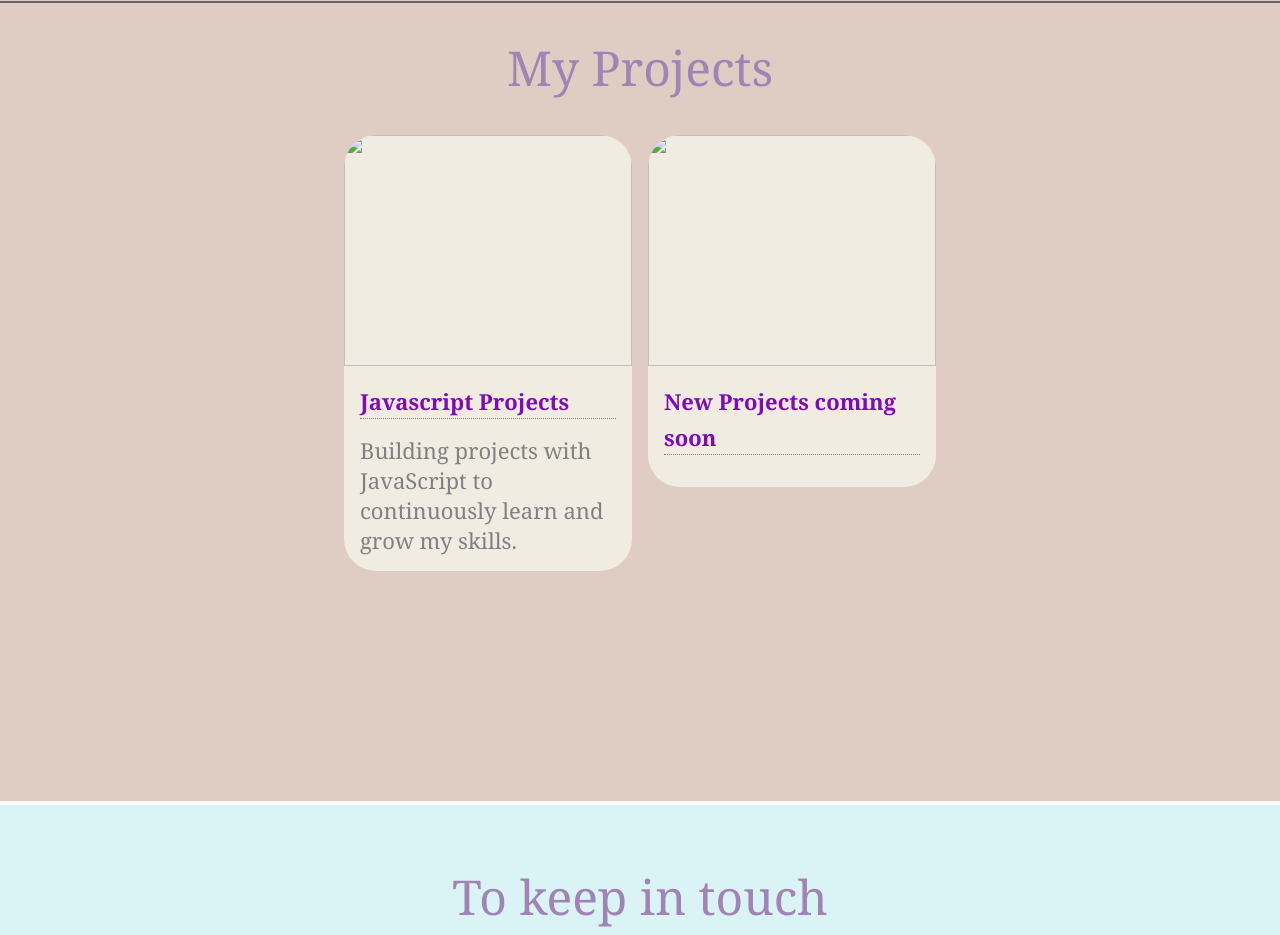
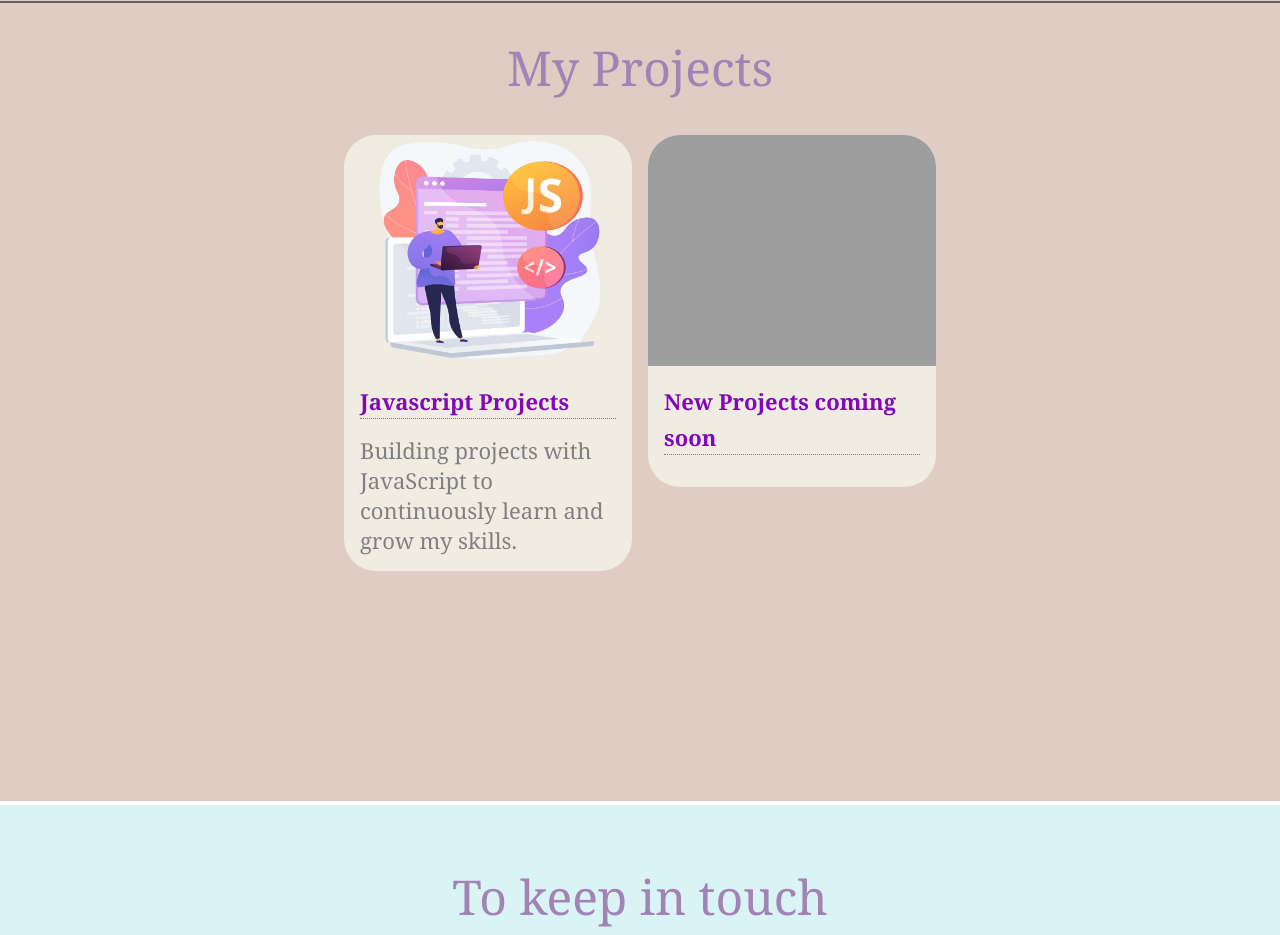
Before and after one commit to misi9/Misida-Krakulli-Web-Page, a plain HTML site: page index.html in a window 1280 px wide. Shown: the part 1699-2634 px from the top of the page. Drawn offline with Linux system fonts and the light colour scheme; the site is published under a folder, as on GitHub Pages, so addresses that start at the root find nothing.

Commit message:
Update index.html

```diff
--- a/index.html
+++ b/index.html
@@ -85,7 +85,7 @@
             <div class="row">
                 <div class="card">
                     <figure>
-                        <img src="/homepage/images-homepage/freepik__expand__12952.png" alt="" />
+                        <img src="homepage/images-homepage/freepik__expand__12952.png" alt="" />
                       </figure>
                       <div class="card-body">
                         <h5><a href="../javascript-projects/index-js.html" target="_blank">Javascript Projects</a></h5>
@@ -95,7 +95,7 @@
 
                 <div class="card">
                     <figure>
-                        <img src="/homepage/images-homepage/freepik__expand__88215.png" alt="" />
+                        <img src="homepage/images-homepage/freepik__expand__88215.png" alt="" />
                       </figure>
                       <div class="card-body">
                           <h5><a href="">New Projects coming soon</a></h5>
```
